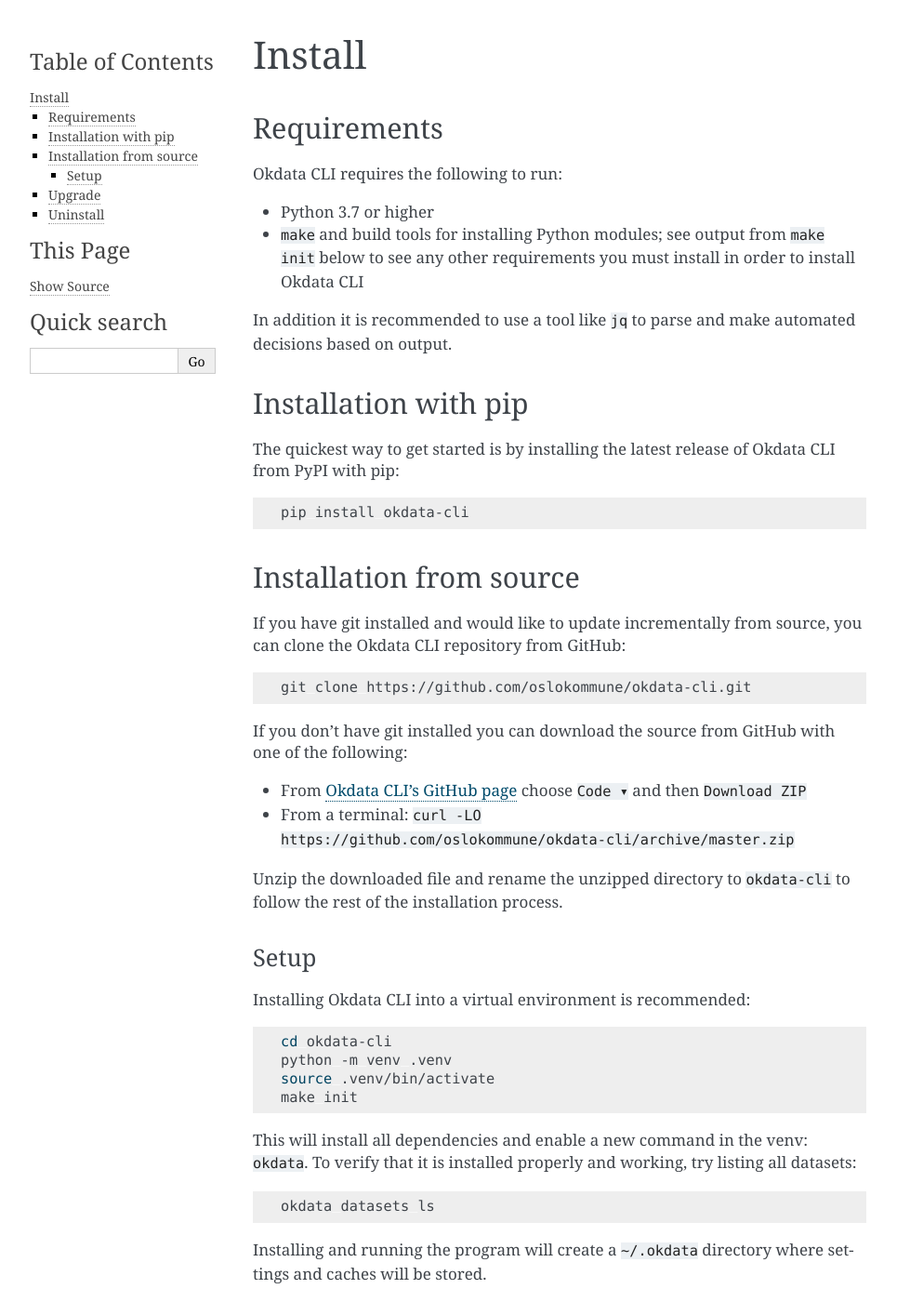
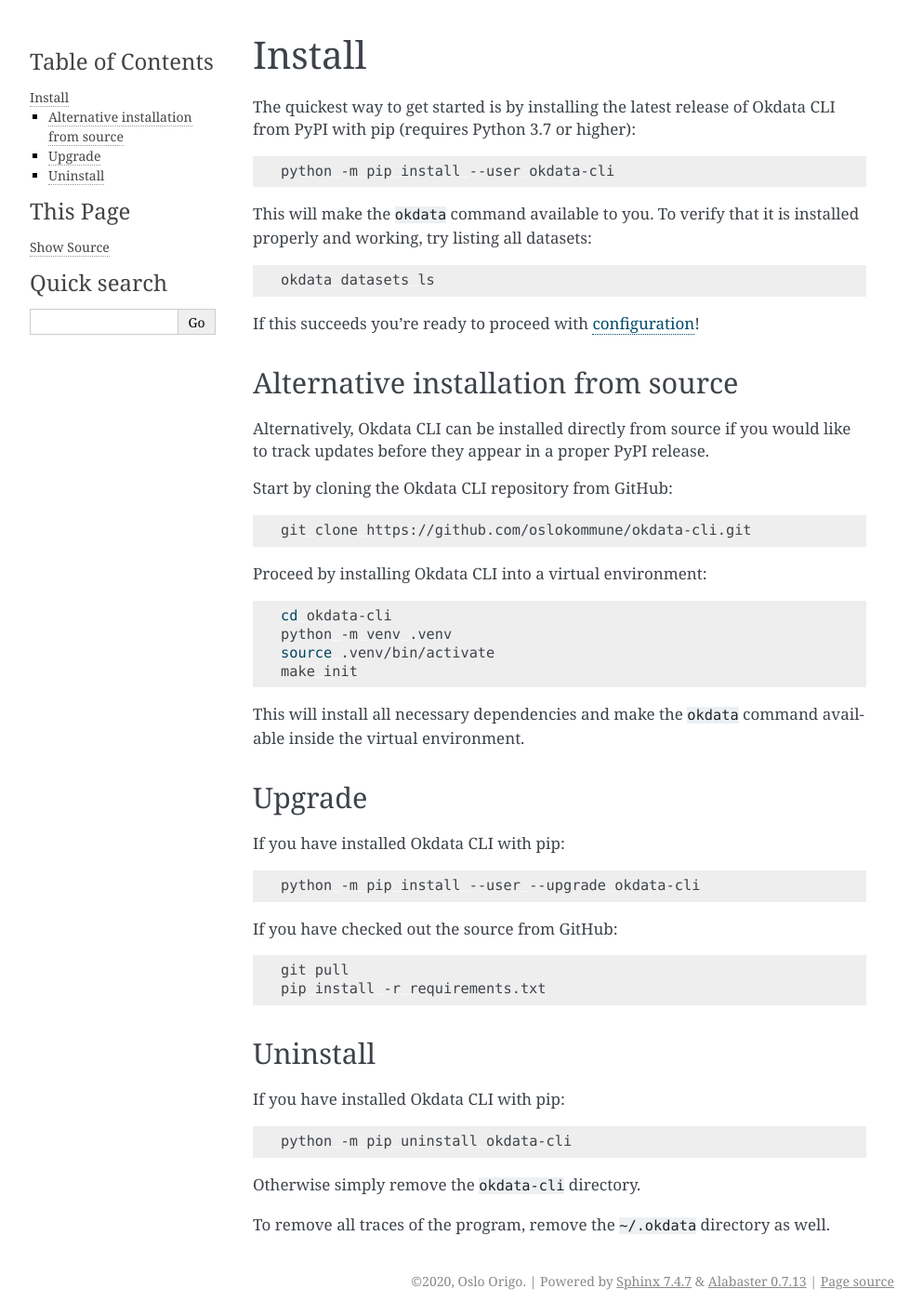
Before and after one commit to oslokommune/okdata-cli, a Sphinx documentation site: the page built from doc/install.md, in a window 1280 px wide and 1400 px high. Shown: the whole window at 93% size, without its empty margins (148-1141 px from the left). Built offline with Sphinx 7.4.7, drawn with Linux system fonts in a browser that asks for light colours; some of the changed text lies outside the part shown.

Commit message:
T#221 Rework install docs

````diff
--- a/doc/install.md
+++ b/doc/install.md
@@ -1,36 +1,33 @@
 # Install
 
-## Requirements
-Okdata CLI requires the following to run:
-
-* Python 3.7 or higher
-* `make` and build tools for installing Python modules; see output from `make init` below to see any other requirements you must install in order to install Okdata CLI
-
-In addition it is recommended to use a tool like `jq` to parse and make automated decisions based on output.
-
-## Installation with pip
-The quickest way to get started is by installing the latest release of Okdata CLI from PyPI with pip:
+The quickest way to get started is by installing the latest release of Okdata
+CLI from PyPI with pip (requires Python 3.7 or higher):
 
 ```bash
-pip install okdata-cli
+python -m pip install --user okdata-cli
 ```
 
-## Installation from source
-If you have git installed and would like to update incrementally from source, you can clone the Okdata CLI repository from GitHub:
+This will make the `okdata` command available to you. To verify that it is
+installed properly and working, try listing all datasets:
+
+```bash
+okdata datasets ls
+```
+
+If this succeeds you're ready to proceed with [configuration](configuration.md)!
+
+## Alternative installation from source
+
+Alternatively, Okdata CLI can be installed directly from source if you would
+like to track updates before they appear in a proper PyPI release.
+
+Start by cloning the Okdata CLI repository from GitHub:
 
 ```bash
 git clone https://github.com/oslokommune/okdata-cli.git
 ```
 
-If you don't have git installed you can download the source from GitHub with one of the following:
-
-* From [Okdata CLI's GitHub page](https://github.com/oslokommune/okdata-cli) choose `Code ▾` and then `Download ZIP`
-* From a terminal: `curl -LO https://github.com/oslokommune/okdata-cli/archive/master.zip`
-
-Unzip the downloaded file and rename the unzipped directory to `okdata-cli` to follow the rest of the installation process.
-
-### Setup
-Installing Okdata CLI into a virtual environment is recommended:
+Proceed by installing Okdata CLI into a virtual environment:
 
 ```bash
 cd okdata-cli
@@ -39,19 +36,15 @@
 make init
 ```
 
-This will install all dependencies and enable a new command in the venv: `okdata`. To verify that it is installed properly and working, try listing all datasets:
-
-```bash
-okdata datasets ls
-```
-
-Installing and running the program will create a `~/.okdata` directory where settings and caches will be stored.
+This will install all necessary dependencies and make the `okdata` command
+available inside the virtual environment.
 
 ## Upgrade
+
 If you have installed Okdata CLI with pip:
 
 ```bash
-pip install --upgrade okdata-cli
+python -m pip install --user --upgrade okdata-cli
 ```
 
 If you have checked out the source from GitHub:
@@ -61,13 +54,12 @@
 pip install -r requirements.txt
 ```
 
-If you download the source code in zip format, redownload it and redo the steps [Setup](#setup).
+## Uninstall
 
-## Uninstall
 If you have installed Okdata CLI with pip:
 
 ```bash
-pip uninstall okdata-cli
+python -m pip uninstall okdata-cli
 ```
 
 Otherwise simply remove the `okdata-cli` directory.
````
Also changed, not shown: doc/index.md (+2 -3 lines).
